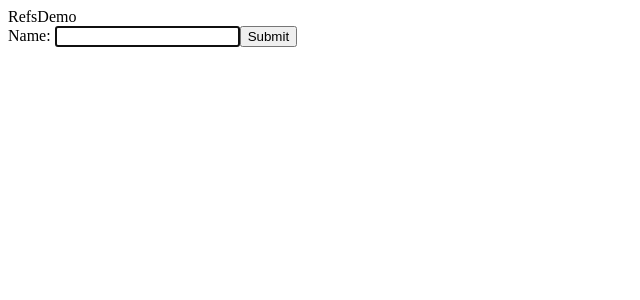
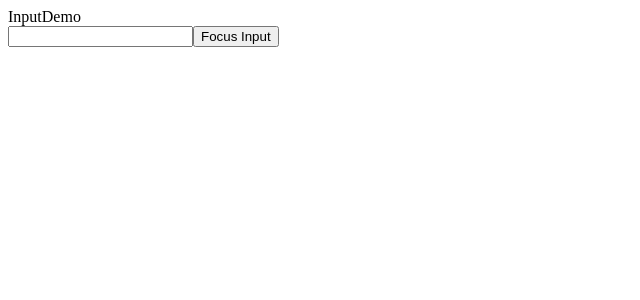
Before and after one commit to MrTwinkleSharma/Full-Stack-React, a React (Create React App) app in the folder tut-app/: page / in a window 1280 px wide. Shown: the top 300 px of the page, without its empty margins (0-640 px from the left). Built offline with nearby package versions, Linux system fonts and the light colour scheme; the HTML template or start-up script is replaced by a standard one.

Commit message:
Refs with ClassComponent

```diff
--- a/tut-app/src/components/App.jsx
+++ b/tut-app/src/components/App.jsx
@@ -1,10 +1,10 @@
 import React, { Component } from 'react';
-import RefsDemo from './RefsDemo.jsx';
+import FocusInputDemo from './FocusInputDemo.jsx';
 
 class App extends Component {
 
     render(){
-    return <RefsDemo/>
+    return <FocusInputDemo/>
     }
 
 }
--- /dev/null
+++ b/tut-app/src/components/FocusInputDemo.jsx
@@ -0,0 +1,23 @@
+import React, { Component } from 'react';
+import InputDemo from './InputDemo.jsx';
+
+class FocusInputDemo extends Component{
+    constructor(props)
+    {
+        super(props);
+        this.componentRef = React.createRef();
+    }
+
+
+    clickHandler = () => {
+        this.componentRef.current.focusInput();
+    }
+    render(){
+        return <>
+        <InputDemo ref = {this.componentRef}></InputDemo>
+        <button onClick = {this.clickHandler}>Focus Input</button>
+        </>
+      }
+}
+
+export default FocusInputDemo;
--- /dev/null
+++ b/tut-app/src/components/InputDemo.jsx
@@ -0,0 +1,24 @@
+import React, { Component } from 'react';
+
+
+class InputDemo extends Component{
+    constructor(props)
+    {
+        super(props);
+        this.myRef = React.createRef();
+    }
+
+    focusInput()
+    {
+        this.myRef.current.focus();
+        console.log(this.myRef);
+    }
+    render(){
+        return <>
+        <div>InputDemo</div>
+        <input type = 'text' ref = {this.myRef} />
+         </>
+      }
+}
+
+export default InputDemo;
--- a/tut-app/src/components/RefsDemo.jsx
+++ /dev/null
@@ -1,31 +0,0 @@
-import React, { Component } from 'react';
-
-
-class RefsDemo extends Component{
-    constructor(props)
-    {
-        super(props);
-        this.myRef = React.createRef();
-    }
-    componentDidMount()
-    {
-        this.myRef.current.focus();
-        console.log(this.myRef);
-    }
-    clickHandler = () => {
-        alert(this.myRef.current.value);
-    }
-
-
-    render(){
-        console.log("RefsDemo render called!");
-       return <>
-       <div>RefsDemo</div>
-       <span>Name: </span>
-       <input type = 'text' ref = {this.myRef} />
-       <button onClick = {this.clickHandler}>Submit</button>
-        </>
-      }
-}
-
-export default RefsDemo;
```
